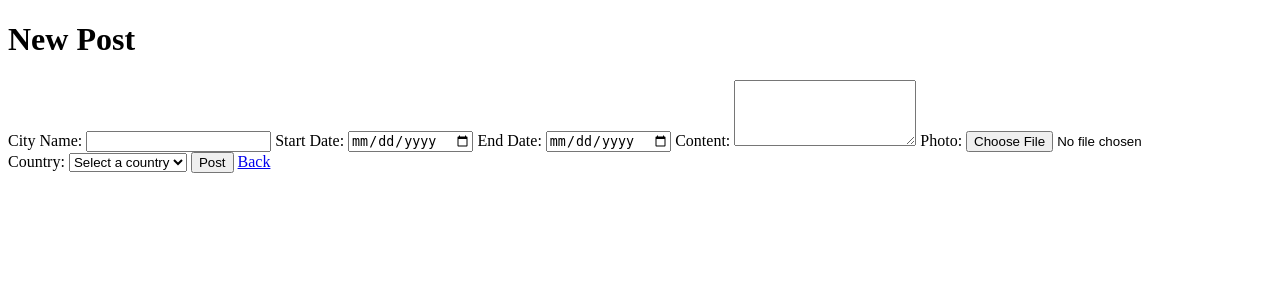
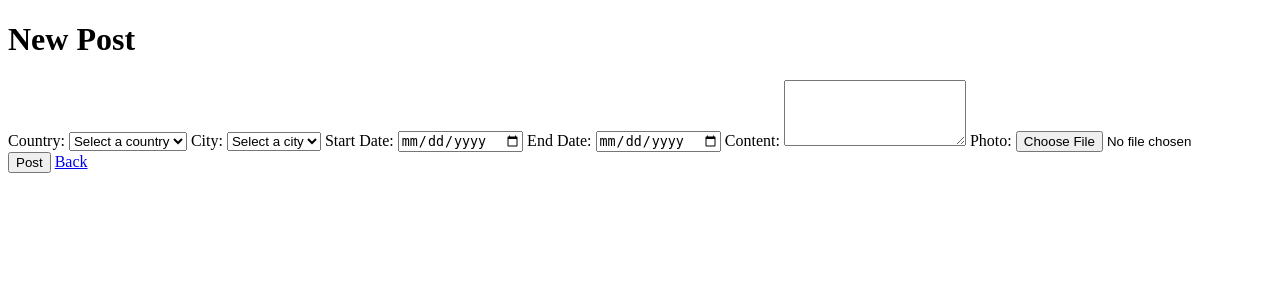
Before and after one commit to mrymSharaf/Horizon, a Django app: page /visits/create/ in a window 1280 px wide. Shown: the part 86-386 px from the top of the page. Run offline with Django 5.2, Linux system fonts and the light colour scheme; the visitor is signed in with stand-in values (Sample User, id 1); data that the repository does not hold is empty.

Commit message:
add city model for drop dowm list

```diff
--- a/main_app/forms.py
+++ b/main_app/forms.py
@@ -1,7 +1,7 @@
 # forms.py
 from django import forms
 from django.contrib.auth.models import User
-from .models import Visit, Country, Comment, Profile
+from .models import Visit, Country, Comment, Profile, City
 
 class SignupForm(forms.ModelForm):
     profile_photo = forms.ImageField(required=False)
@@ -29,9 +29,14 @@ class VisitForm(forms.ModelForm):
         empty_label= "Select a country"
     )
 
+    city = forms.ModelChoiceField(
+        queryset= City.objects.all(),
+        empty_label= "Select a city"
+    )
+
     class Meta:
         model = Visit
-        fields = ["city_name", "start_date", "end_date", "content", "photo", "country"]
+        fields = ["start_date", "end_date", "content", "photo", "country", "city"]
 
 
 class CommentForm(forms.ModelForm):
--- a/main_app/models.py
+++ b/main_app/models.py
@@ -17,9 +17,18 @@ class Country(models.Model):
         return self.country_name
 
 
+class City(models.Model):
+    country = models.ForeignKey(Country,on_delete=models.CASCADE)
+    city_name = models.CharField(max_length=40)
+
+    class Meta:
+        db_table = 'city'
+
+    def __str__(self):
+        return self.city_name
+
 
 class Visit(models.Model):
-    city_name = models.CharField(max_length=70)
     start_date = models.DateTimeField()
     end_date = models.DateTimeField(null=True, blank=True)
     content = models.TextField(null=True, blank=True)
@@ -28,12 +37,13 @@ class Visit(models.Model):
 
     user = models.ForeignKey(User, on_delete=models.CASCADE, related_name='visits')
     country = models.ForeignKey(Country, on_delete=models.CASCADE, related_name='visits', null=True)
+    city = models.ForeignKey(City, on_delete=models.SET_NULL, null=True)
 
     class Meta:
         db_table = 'visits'
 
     def __str__(self):
-        return self.city_name
+        return self.content
 
 
 
--- a/main_app/templates/visit/visit-form.html
+++ b/main_app/templates/visit/visit-form.html
@@ -15,8 +15,11 @@
     <form method="post" enctype="multipart/form-data">
     {% csrf_token %}
 
-    <label for="city_name">City Name:</label>
-    <input value="{{visit.city_name}}" type="text" name="city_name" id="city_name" maxlength="70" required>
+    <label for="country">Country:</label>
+        {{ form.country }}
+
+    <label for="city_name">City:</label>
+        {{form.city}}
 
     <label for="start_date">Start Date:</label>
     <input value="{{ visit.start_date|date:'Y-m-d' }}" type="date" name="start_date" id="start_date" required>
@@ -30,8 +33,6 @@
     <label for="photo">Photo:</label>
     <input value="{{visit.photo}}" type="file" name="photo" id="photo" accept="image/*" required>
 
-    <label for="country">Country:</label>
-        {{ form.country }}
 
 
     {% if visit %}
```
Also changed, not shown: main_app/migrations/0008_city_visit_city.py (added), main_app/migrations/0009_remove_visit_city_name.py (added).
